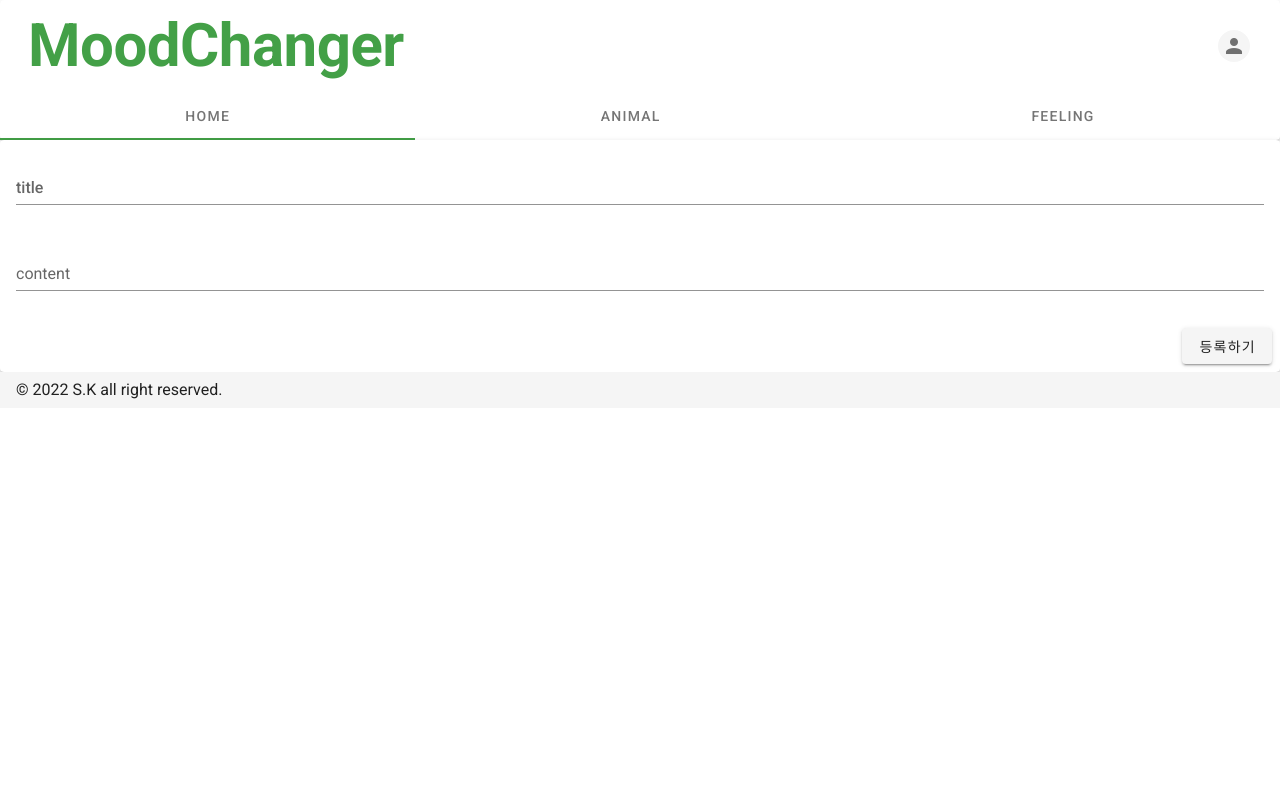
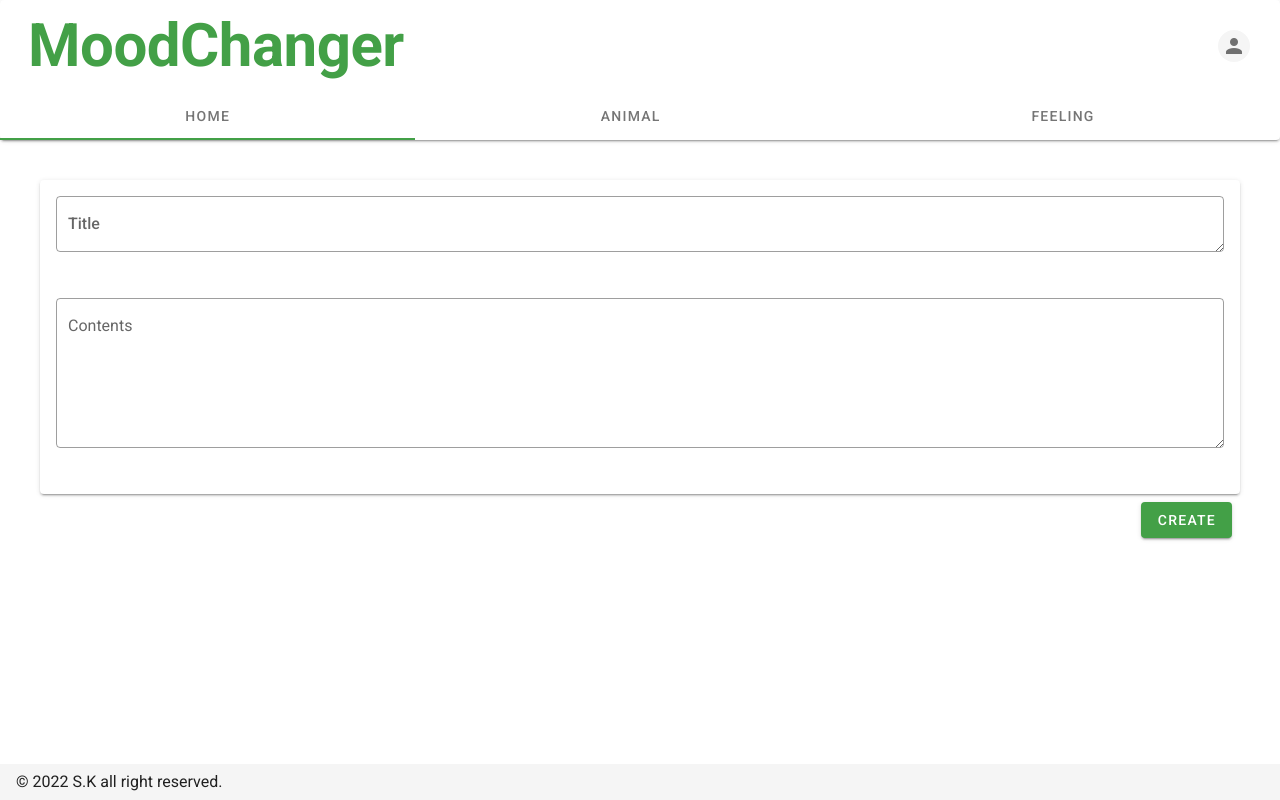
Before and after one commit to MoodChanger/MoodChanger-front, a Nuxt app: page /PostAddForm in a window 1280 px wide. Built offline with nearby package versions, Linux system fonts and the light colour scheme.

Commit message:
[#30] Refactoring feeling page
- 일기장 Title, Contents 디자인 변경

- 일기장 버튼 디자인 변경

- 일기장 리팩토링

Resolves #30

```diff
--- a/components/posts/PostList.vue
+++ b/components/posts/PostList.vue
@@ -3,21 +3,20 @@
 		<v-row>
 			<template v-for="(item, index) in listItems">
 				<v-col :key="index" class="ma-2">
-					<v-card>
-						<v-card-title primary-title @click="moveToSpecificPost(item)">
+					<v-card @click="moveToSpecificPost(item)">
+						<v-card-title primary-title>
 							{{ item.title }}
 						</v-card-title>
-
-						<v-card-text @click="moveToSpecificPost(item)">
+						<v-card-text>
 							{{ item.content }}
 						</v-card-text>
 						<v-card-actions class="d-flex flex-row-reverse">
-							<v-icon class="pr-1" @click="deleteDiary(item)"
-								>mdi-delete</v-icon
-							>
-							<v-icon class="pr-1" @click="moveToModifyPost(item)"
-								>mdi-pencil</v-icon
-							>
+							<v-btn plain icon @click.stop="deleteDiary(item)">
+								<v-icon>mdi-delete</v-icon>
+							</v-btn>
+							<v-btn icon plain @click.stop="moveToModifyPost(item)">
+								<v-icon>mdi-pencil</v-icon>
+							</v-btn>
 						</v-card-actions>
 					</v-card>
 				</v-col>
@@ -66,5 +65,3 @@ export default {
 	},
 };
 </script>
-
-<style></style>
--- a/pages/ModifyPost/_id.vue
+++ b/pages/ModifyPost/_id.vue
@@ -1,15 +1,26 @@
 <template>
-	<v-card>
+	<v-main>
+		<v-card class="ma-10">
 			<v-form @submit.prevent="submitModifyForm">
 				<v-card-title primary-title>
-				<v-text-field v-model="title" label="제목"></v-text-field>
+					<v-textarea
+						v-model="title"
+						outlined
+						name="name"
+						label="Title"
+						rows="1"
+						row-height="15"
+					></v-textarea>
 				</v-card-title>
 				<v-card-text>
-				<v-text-field v-model="content" label="내용"></v-text-field>
+					<v-textarea v-model="content" outlined label="Contents"></v-textarea>
 				</v-card-text>
-			<v-btn class="float-right mb-2 mr-2" type="submit">수정완료</v-btn>
+				<v-fab-transition>
+					<v-btn class="float-right ma-2 primary" type="submit">Post</v-btn>
+				</v-fab-transition>
 			</v-form>
 		</v-card>
+	</v-main>
 </template>
 
 <script>
@@ -58,5 +69,3 @@ export default {
 	},
 };
 </script>
-
-<style></style>
--- a/pages/PostAddForm.vue
+++ b/pages/PostAddForm.vue
@@ -1,19 +1,26 @@
 <template>
-	<v-card>
+	<v-main>
+		<v-card class="ma-10">
 			<v-form @submit.prevent="submitDiaryForm">
 				<v-card-title primary-title>
-				<v-text-field v-model="title" name="name" label="title"></v-text-field>
+					<v-textarea
+						v-model="title"
+						outlined
+						name="name"
+						label="Title"
+						rows="1"
+						row-height="15"
+					></v-textarea>
 				</v-card-title>
 				<v-card-text>
-				<v-text-field
-					v-model="contents"
-					name="name"
-					label="content"
-				></v-text-field>
+					<v-textarea v-model="contents" outlined label="Contents"></v-textarea>
 				</v-card-text>
-			<v-btn class="float-right mb-2 mr-2" type="submit">등록하기</v-btn>
+				<v-fab-transition>
+					<v-btn class="float-right ma-2 primary" type="submit">Create</v-btn>
+				</v-fab-transition>
 			</v-form>
 		</v-card>
+	</v-main>
 </template>
 
 <script>
@@ -42,5 +49,3 @@ export default {
 	},
 };
 </script>
-
-<style></style>
--- a/pages/SpecificPost/_id.vue
+++ b/pages/SpecificPost/_id.vue
@@ -1,12 +1,18 @@
 <template>
-	<v-card>
-		<v-card-title primary-title> 제목 : {{ item.title }} </v-card-title>
-		<v-card-text> 내용 : {{ item.content }} </v-card-text>
-		<v-card-actions class="d-flex flex-row-reverse">
-			<v-icon class="pr-1" @click="moveToModifyPost(item)">mdi-pencil</v-icon>
-			<v-icon class="pr-1" @click="deleteDiary(item)">mdi-delete</v-icon>
-		</v-card-actions>
-	</v-card>
+	<v-main>
+		<v-card class="ma-10">
+			<v-card-title primary-title> {{ item.title }} </v-card-title>
+			<v-card-text> {{ item.content }} </v-card-text>
+			<v-card-actions class="d-flex flex-row-reverse">
+				<v-btn plain icon @click.stop="deleteDiary(item)">
+					<v-icon>mdi-delete</v-icon>
+				</v-btn>
+				<v-btn plain icon @click.stop="moveToModifyPost(item)">
+					<v-icon>mdi-pencil</v-icon>
+				</v-btn>
+			</v-card-actions>
+		</v-card>
+	</v-main>
 </template>
 
 <script>
@@ -25,7 +31,7 @@ export default {
 	methods: {
 		...mapActions(['REMOVE_DIARY']),
 		moveToModifyPost(item) {
-			this.$router.replace(`modifypost/${item.id}`);
+			this.$router.push(`modifypost/${item.id}`);
 		},
 		async deleteDiary(item) {
 			try {
@@ -37,5 +43,3 @@ export default {
 	},
 };
 </script>
-
-<style></style>
--- a/pages/UserFeeling.vue
+++ b/pages/UserFeeling.vue
@@ -1,10 +1,21 @@
 <template>
-	<div>
+	<v-main>
 		<PostList />
-		<v-icon class="float-right pr-2" x-large @click="moveToPostAddForm"
-			>mdi-plus-circle</v-icon
-		>
-	</div>
+		<v-fab-transition>
+			<v-btn
+				class="mb-10"
+				color="primary"
+				dark
+				absolute
+				bottom
+				right
+				fab
+				@click="moveToPostAddForm"
+			>
+				<v-icon>mdi-plus</v-icon>
+			</v-btn>
+		</v-fab-transition>
+	</v-main>
 </template>
 
 <script>
@@ -36,5 +47,3 @@ export default {
 	},
 };
 </script>
-
-<style></style>
--- a/store/index.js
+++ b/store/index.js
@@ -350,7 +350,7 @@ export const actions = {
 	async [CREATE_DIARY](context, form) {
 		try {
 			await addDiary(form);
-			this.$toast.success('게시글 완성되었습니다');
+			this.$toast.success('게시글이 등록되었습니다');
 			this.$router.push('/userfeeling');
 		} catch (error) {
 			this.$toast.error('서버에 에러가 발생했습니다');
@@ -381,6 +381,7 @@ export const actions = {
 	async [UPDATE_DIARY](context, form) {
 		try {
 			await updateDiary(form);
+			this.$toast.success('게시글이 수정되었습니다');
 		} catch (error) {
 			this.$toast.error('서버에 에러가 발생했습니다');
 			console.log(error.response);
@@ -390,7 +391,7 @@ export const actions = {
 	async [REMOVE_DIARY](context, id) {
 		try {
 			await deleteDiary(id);
-			alert('삭제하였습니다');
+			this.$toast.success('게시글이 삭제되었습니다');
 			this.$router.push('/userfeeling');
 		} catch (error) {
 			this.$toast.error('서버에 에러가 발생했습니다');
```
Lines whose indentation alone changed are shown as unchanged.
